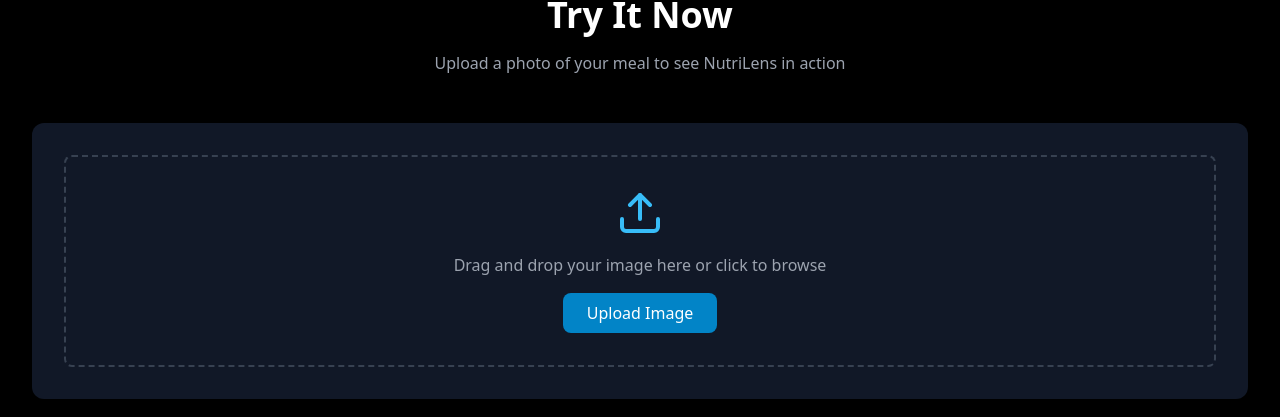
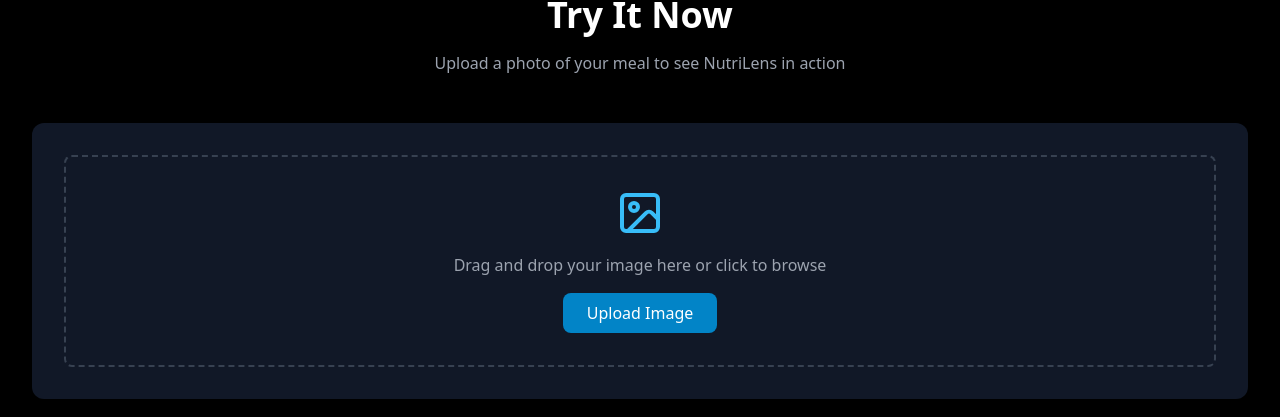
Before and after one commit to notSam25/TigerHacks2024, a Next.js app in the folder frontend/: page / in a window 1280 px wide. Shown: the part 1321-1738 px from the top of the page. Built offline with nearby package versions, Linux system fonts and the light colour scheme.

Commit message:
Add functionality to upload image

```diff
--- a/frontend/src/components/Demo.tsx
+++ b/frontend/src/components/Demo.tsx
@@ -2,8 +2,8 @@
 
 import { motion } from 'framer-motion';
 import { useInView } from 'react-intersection-observer';
-import { Upload, RefreshCw, Plus } from 'lucide-react';
-import { useState } from 'react';
+import { Upload, RefreshCw, Plus, X, Image as ImageIcon } from 'lucide-react';
+import { useState, useCallback } from 'react';
 
 export function Demo() {
   const [ref, inView] = useInView({
@@ -20,11 +20,13 @@ export function Demo() {
     { name: 'Protein', value: 0, max: 50, unit: 'g' }
   ]);
 
+  const [dragActive, setDragActive] = useState(false);
+  const [imageData, setImageData] = useState<string | null>(null);
+  const [error, setError] = useState<string | null>(null);
+
   const handleMaxChange = (index: number, value: string) => {
-    // Convert value to integer, validate within range, and handle empty input as 0
     const newValue = value === '' ? 0 : Math.max(0, Math.min(parseInt(value), 999999));
-
-    if (!isNaN(newValue)) { // Only update if newValue is a valid number
+    if (!isNaN(newValue)) {
       setMetrics(current => current.map((metric, i) =>
         i === index ? { ...metric, max: newValue } : metric
       ));
@@ -32,17 +34,66 @@ export function Demo() {
   };
 
   const preventInvalidInput = (e: { key: string; preventDefault: () => void; }) => {
-    // Allow backspace, delete, and arrow keys
     const allowedKeys = ["Backspace", "Delete", "ArrowLeft", "ArrowRight", "Tab"];
-
-    if (allowedKeys.includes(e.key)) {
-      return; // Allow these keys
-    }
-
-    // Prevent default behavior for invalid characters
+    if (allowedKeys.includes(e.key)) return;
     if (["-", ".", "e"].includes(e.key) || isNaN(Number(e.key))) {
       e.preventDefault();
     }
+  };
+
+  const handleDrag = useCallback((e: React.DragEvent) => {
+    e.preventDefault();
+    e.stopPropagation();
+    if (e.type === "dragenter" || e.type === "dragover") {
+      setDragActive(true);
+    } else if (e.type === "dragleave") {
+      setDragActive(false);
+    }
+  }, []);
+
+  const validateAndProcessFile = async (file: File) => {
+    setError(null);
+
+    // Validate file type
+    if (!file.type.startsWith('image/')) {
+      setError('Please upload an image file');
+      return;
+    }
+
+    // Validate file size (5MB limit)
+    if (file.size > 5 * 1024 * 1024) {
+      setError('Image size should be less than 5MB');
+      return;
+    }
+
+    // Convert to base64
+    const reader = new FileReader();
+    reader.onload = (e) => {
+      setImageData(e.target?.result as string);
+    };
+    reader.readAsDataURL(file);
+  };
+
+  const handleDrop = useCallback((e: React.DragEvent) => {
+    e.preventDefault();
+    e.stopPropagation();
+    setDragActive(false);
+
+    if (e.dataTransfer.files && e.dataTransfer.files[0]) {
+      validateAndProcessFile(e.dataTransfer.files[0]);
+    }
+  }, []);
+
+  const handleChange = useCallback((e: React.ChangeEvent<HTMLInputElement>) => {
+    e.preventDefault();
+    if (e.target.files && e.target.files[0]) {
+      validateAndProcessFile(e.target.files[0]);
+    }
+  }, []);
+
+  const removeImage = () => {
+    setImageData(null);
+    setError(null);
   };
 
   return (
@@ -67,12 +118,46 @@ export function Demo() {
           animate={inView ? { opacity: 1, scale: 1 } : {}}
           className="bg-gray-900 rounded-xl p-8 mb-8"
         >
-          <div className="border-2 border-dashed border-gray-700 rounded-lg p-8 text-center">
-            <Upload className="h-12 w-12 text-sky-400 mx-auto mb-4" />
-            <p className="text-gray-400 mb-4">Drag and drop your image here or click to browse</p>
-            <button className="bg-sky-600 text-white px-6 py-2 rounded-lg hover:bg-sky-700 transition-colors">
-              Upload Image
-            </button>
+          <div
+            className={`relative border-2 border-dashed rounded-lg p-8 text-center transition-colors
+              ${dragActive ? 'border-sky-400 bg-sky-400/10' : 'border-gray-700'}
+              ${error ? 'border-red-500' : ''}`}
+            onDragEnter={handleDrag}
+            onDragLeave={handleDrag}
+            onDragOver={handleDrag}
+            onDrop={handleDrop}
+          >
+            {imageData ? (
+              <div className="relative inline-block">
+                <img
+                  src={imageData}
+                  alt="Uploaded food"
+                  className="max-h-64 rounded-lg"
+                />
+                <button
+                  onClick={removeImage}
+                  className="absolute -top-2 -right-2 bg-red-500 rounded-full p-1 hover:bg-red-600 transition-colors"
+                >
+                  <X className="h-4 w-4 text-white" />
+                </button>
+              </div>
+            ) : (
+              <>
+                <ImageIcon className="h-12 w-12 text-sky-400 mx-auto mb-4" />
+                <p className="text-gray-400 mb-4">
+                  {error || 'Drag and drop your image here or click to browse'}
+                </p>
+                <label className="bg-sky-600 text-white px-6 py-2 rounded-lg hover:bg-sky-700 transition-colors cursor-pointer inline-block">
+                  Upload Image
+                  <input
+                    type="file"
+                    className="hidden"
+                    accept="image/*"
+                    onChange={handleChange}
+                  />
+                </label>
+              </>
+            )}
           </div>
         </motion.div>
 
```
